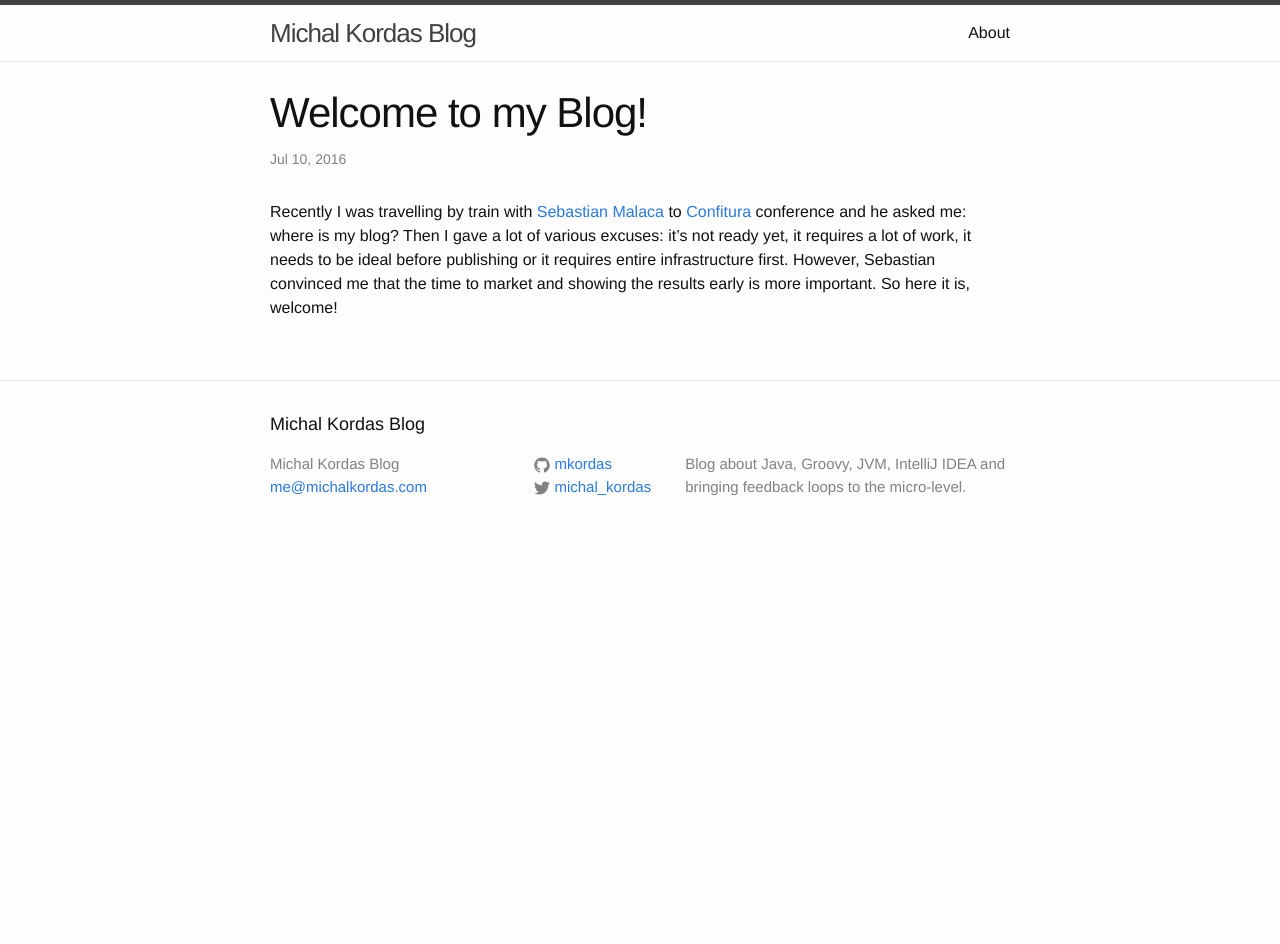
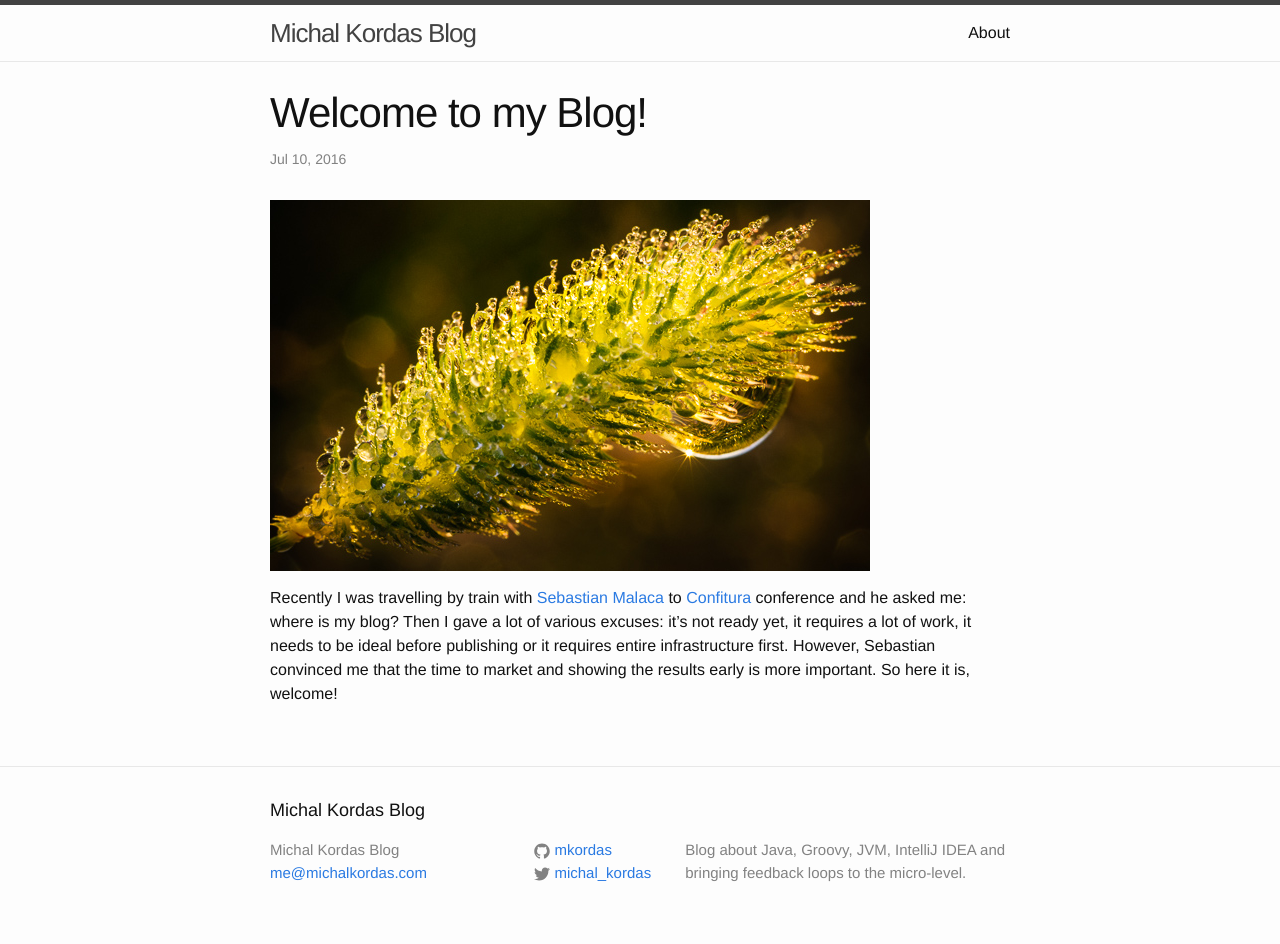
Before and after one commit to mkordas/mkordas.github.io, a Jekyll site: the page built from _posts/2016-07-10-welcome-to-my-blog.md, in a window 1280 px wide. Built offline with Jekyll 4.4.1, drawn with Linux system fonts in a browser that asks for light colours; before the commit the page ends 900 px from its top, so only the background shows below that.

Commit message:
Add welcome image

```diff
--- a/_posts/2016-07-10-welcome-to-my-blog.md
+++ b/_posts/2016-07-10-welcome-to-my-blog.md
@@ -3,6 +3,8 @@ layout: post
 title:  "Welcome to my Blog!"
 date:   2016-07-10
 ---
+
+![](/images/dew-at-down.jpg){:class="img-responsive"}
 
 <!--more-->
 
```
